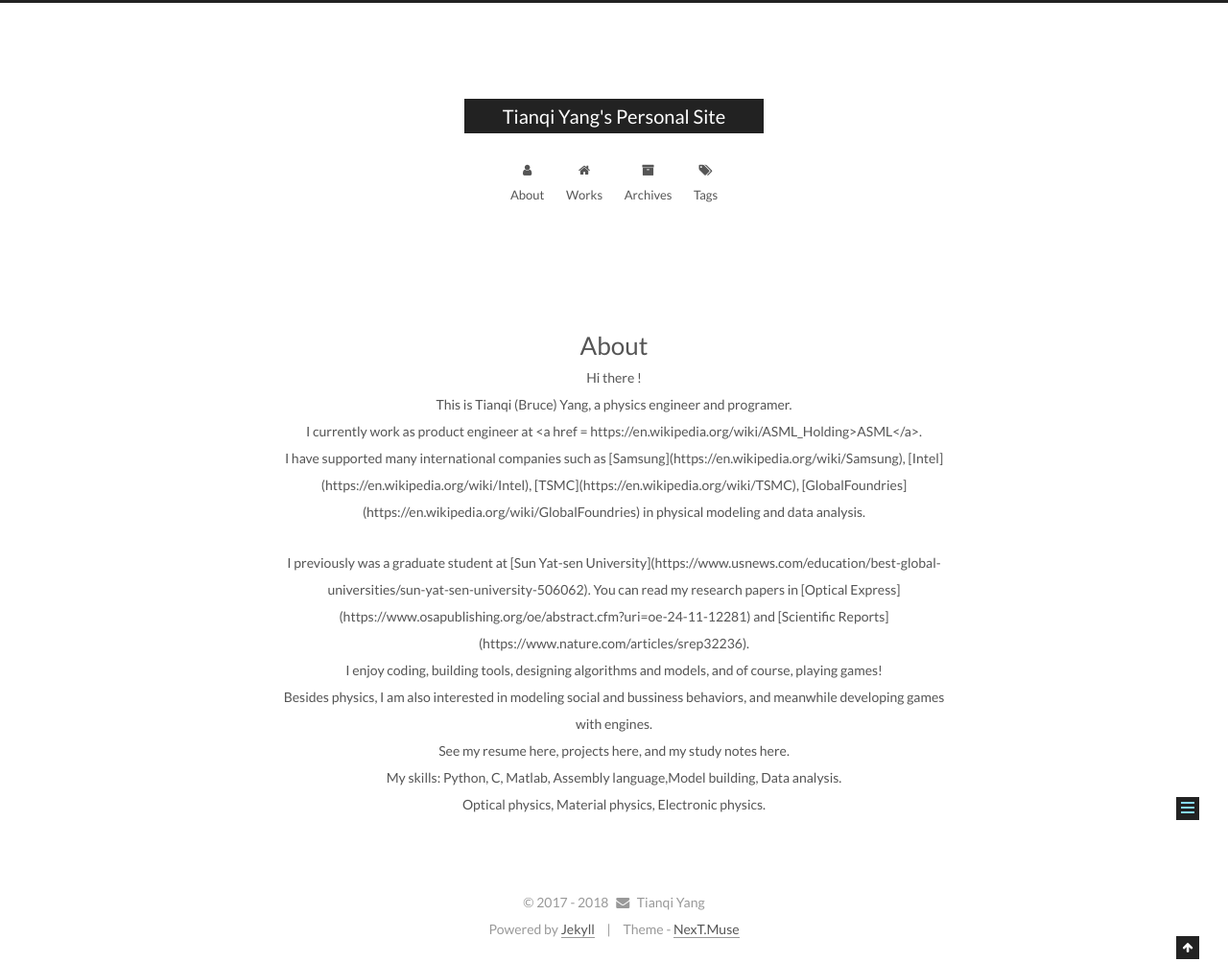
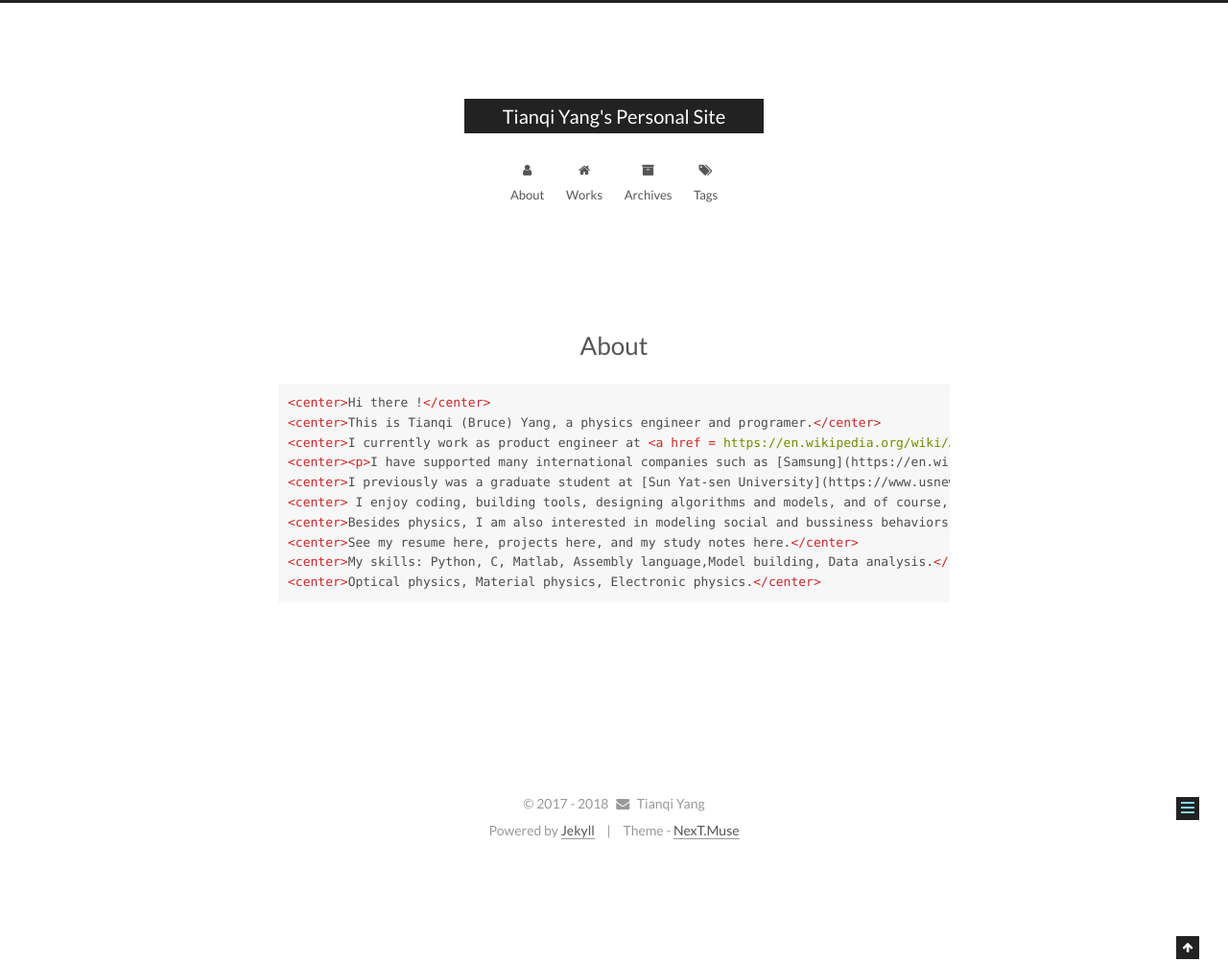
Before and after one commit to bruceyoungsysu/bruceyoungsysu.github.io, a Jekyll site: the page built from about/index.md, in a window 1280 px wide. Shown: the whole page at 96% size. Built offline with Jekyll 4.4.1, drawn with Linux system fonts in a browser that asks for light colours.

Commit message:
Update index.md

```diff
--- a/about/index.md
+++ b/about/index.md
@@ -2,7 +2,7 @@
 layout: page
 type: about
 ---
-
+~~~html
 <center>Hi there !</center>
 <center>This is Tianqi (Bruce) Yang, a physics engineer and programer.</center>
 <center>I currently work as product engineer at <a href = https://en.wikipedia.org/wiki/ASML_Holding>ASML</a>.</center>
@@ -13,3 +13,4 @@ type: about
 <center>See my resume here, projects here, and my study notes here.</center>
 <center>My skills: Python, C, Matlab, Assembly language,Model building, Data analysis.</center>
 <center>Optical physics, Material physics, Electronic physics.</center>
+~~~
```
